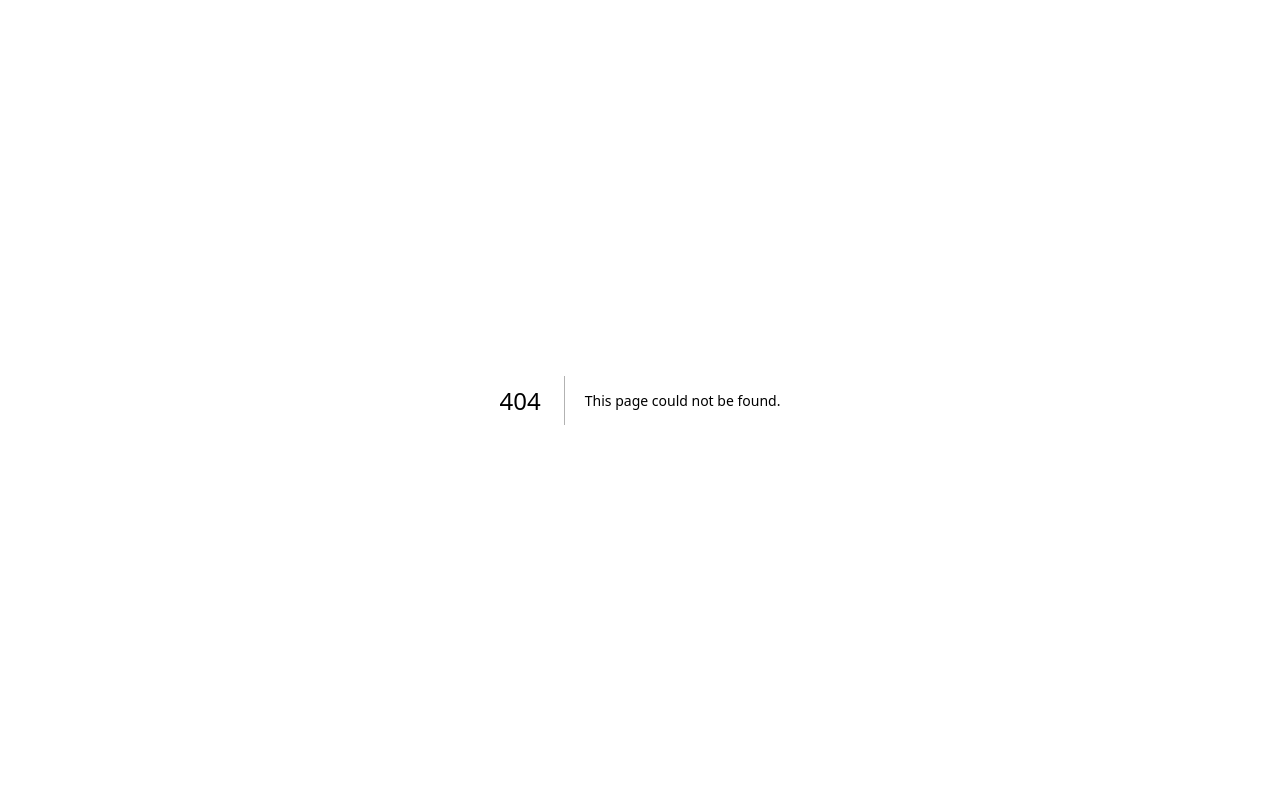
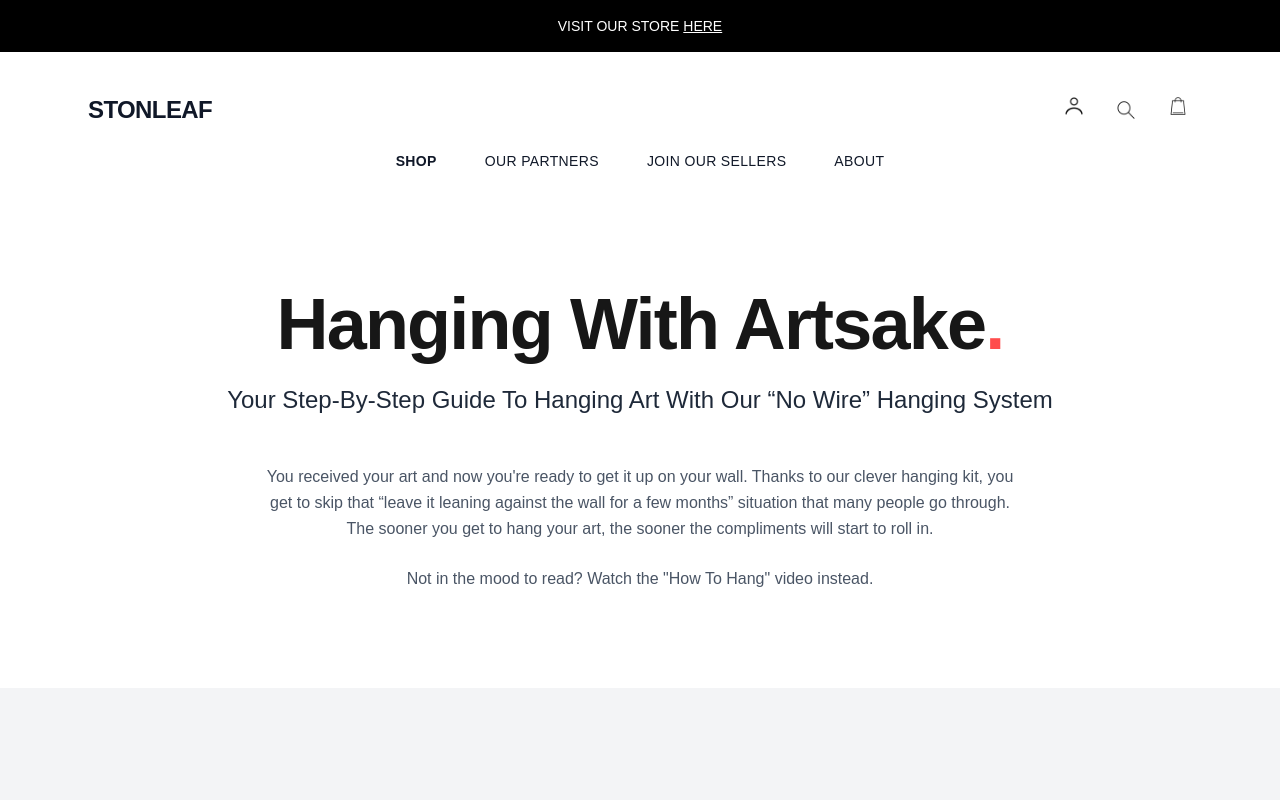
Before and after one commit to Akinkuowo/stonleaf, a Next.js app: page /diy-hang in a window 1280 px wide. Before the commit this address had no page. Shown: the top 800 px of the page. Built offline with nearby package versions, Linux system fonts and the light colour scheme.

Commit message:
updating app

```diff
--- /dev/null
+++ b/app/blog/[slug]/page.tsx
@@ -0,0 +1,41 @@
+
+import { prisma } from '@/lib/prisma'
+import Image from 'next/image'
+import { notFound } from 'next/navigation'
+
+async function getPost(slug: string) {
+    return await prisma.post.findUnique({
+        where: { slug },
+    })
+}
+
+export default async function BlogPostPage({ params }: { params: Promise<{ slug: string }> }) {
+    const { slug } = await params
+    const post = await getPost(slug)
+
+    if (!post) {
+        notFound()
+    }
+
+    return (
+        <div className="container mx-auto px-4 py-12 max-w-3xl">
+            <h1 className="text-4xl font-bold mb-4">{post.title}</h1>
+            <p className="text-gray-500 mb-8">{post.createdAt.toLocaleDateString()}</p>
+
+            {post.imageUrl && (
+                <div className="relative aspect-video w-full mb-8 rounded-lg overflow-hidden">
+                    <Image
+                        src={post.imageUrl}
+                        alt={post.title}
+                        fill
+                        className="object-cover"
+                    />
+                </div>
+            )}
+
+            <div className="prose lg:prose-xl">
+                <p className="text-lg leading-relaxed">{post.content}</p>
+            </div>
+        </div>
+    )
+}
--- a/app/blog/page.tsx
+++ b/app/blog/page.tsx
@@ -1,15 +1,32 @@
 
-import { PrismaClient } from '@prisma/client'
+// import { prisma } from '@/lib/prisma'
 import Link from 'next/link'
 import Image from 'next/image'
 
-const prisma = new PrismaClient()
+// Mock data for testing
+const MOCK_POSTS = [
+    {
+        id: '1',
+        title: 'Test Post 1',
+        slug: 'test-post-1',
+        imageUrl: null,
+        createdAt: new Date(),
+    },
+    {
+        id: '2',
+        title: 'Test Post 2',
+        slug: 'test-post-2',
+        imageUrl: null,
+        createdAt: new Date(),
+    }
+]
 
 async function getPosts() {
-    const posts = await prisma.post.findMany({
-        orderBy: { createdAt: 'desc' },
-    })
-    return posts
+    // const posts = await prisma.post.findMany({
+    //     orderBy: { createdAt: 'desc' },
+    // })
+    // return posts
+    return MOCK_POSTS
 }
 
 export default async function BlogPage() {
--- a/app/components/shop.tsx
+++ b/app/components/shop.tsx
@@ -5,40 +5,52 @@ import { useState } from 'react';
 import { useRouter, useSearchParams } from 'next/navigation';
 import Image from 'next/image';
 
-const ShopPage = () => {
+// Define Interface for Product
+interface Product {
+  id: string;
+  name: string;
+  description: string | null;
+  price: number;
+  category: string;
+  imageUrl: string | null;
+  artist: string | null;
+  stock: number;
+}
+
+interface ShopPageProps {
+  initialProducts: Product[];
+}
+
+const ShopPage = ({ initialProducts }: ShopPageProps) => {
   const router = useRouter();
   const searchParams = useSearchParams();
   const currentCategory = searchParams.get('category') || 'all';
 
   const [email, setEmail] = useState('');
-  const [hoveredArtwork, setHoveredArtwork] = useState<number | null>(null);
+  const [hoveredArtwork, setHoveredArtwork] = useState<string | null>(null);
 
   // Updated categories to match header navigation
   const categories = [
     { name: 'ALL', id: 'all', label: 'All' },
-    { name: 'CANVAS ART', id: 'canvas', label: 'Canvas Art' },
-    { name: 'PHOTO ART', id: 'photo', label: 'Photo Art' },
-    { name: 'DIGITAL ART', id: 'digital', label: 'Digital Art' },
-    { name: 'AR ART', id: 'ar', label: 'AR Art' },
+    { name: 'CANVAS ART', id: 'Canvas Art', label: 'Canvas Art' },
+    { name: 'PHOTO ART', id: 'Photo Art', label: 'Photo Art' },
+    { name: 'DIGITAL ART', id: 'Digital Art', label: 'Digital Art' },
+    { name: 'AR ART', id: 'Ar Art', label: 'AR Art' },
     // Removed 'SCULPTURES' and 'ARTIFACTS' to match header
   ];
 
-  // Mock artwork data with categories
-  const artworks = [
-    { id: 1, title: 'Mona Lisa', artist: 'Leonardo da Vinci', price: 450, image: '/images/arkwork_3.jpg', category: 'canvas' },
-    { id: 2, title: 'Starry Night', artist: 'Vincent van Gogh', price: 380, image: '/images/artwork_8.jpeg', category: 'canvas' },
-    { id: 3, title: 'The Scream', artist: 'Edvard Munch', price: 520, image: '/images/artwork_4.jpg', category: 'photo' },
-    { id: 4, title: 'Girl with a Pearl Earring', artist: 'Johannes Vermeer', price: 420, image: '/images/artwork_6.jpg', category: 'photo' },
-    { id: 5, title: 'The Persistence of Memory', artist: 'Salvador Dali', price: 490, image: '/images/artwork_2.webp', category: 'digital' },
-    { id: 6, title: 'The Kiss', artist: 'Gustav Klimt', price: 560, image: '/images/artwork_7.jpg', category: 'digital' },
-    { id: 7, title: 'Augmented Dreams', artist: 'AI Artist Collective', price: 320, image: '/images/artwork.webp', category: 'ar' },
-    { id: 8, title: 'Virtual Reality', artist: 'Tech Art Studio', price: 280, image: '/images/arkwork_5.webp', category: 'ar' },
-  ];
+  // Use passed products prop
+  const artworks = initialProducts.map(product => ({
+    ...product,
+    title: product.name, // Map name to title for UI consistency if needed, or update UI to use name
+    image: product.imageUrl || '/images/placeholder.jpg', // Handle null image
+    // category: product.category // Category should match DB values
+  }));
 
   // Filter artworks based on current category
   const filteredArtworks = currentCategory === 'all'
     ? artworks
-    : artworks.filter(artwork => artwork.category === currentCategory);
+    : artworks.filter(artwork => artwork.category === currentCategory); // Ensure case sensitivity matches or normalize
 
   const handleCategoryClick = (categoryId: string) => {
     if (categoryId === 'all') {
@@ -48,11 +60,11 @@ const ShopPage = () => {
     }
   };
 
-  const handleArtworkClick = (artworkId: number) => {
+  const handleArtworkClick = (artworkId: string) => {
     router.push(`/artwork/${artworkId}`);
   };
 
-  const handleArtworkHover = (artworkId: number) => {
+  const handleArtworkHover = (artworkId: string) => {
     setHoveredArtwork(artworkId);
   };
 
--- /dev/null
+++ b/app/diy-hang/page.tsx
@@ -0,0 +1,95 @@
+import Header from '@/components/header'
+import Footer from '@/components/footer'
+import Image from 'next/image'
+
+export default function DiyHangPage() {
+    return (
+        <main className="min-h-screen bg-white">
+            <Header />
+
+            {/* Hero Section */}
+            <section className="container mx-auto px-4 py-16 md:py-24 text-center max-w-4xl">
+                <h1 className="text-5xl md:text-7xl font-bold mb-6 tracking-tight">
+                    Hanging With Artsake<span className="text-[#FF4D4D]">.</span>
+                </h1>
+                <p className="text-xl md:text-2xl text-gray-800 mb-12 font-light">
+                    Your Step-By-Step Guide To Hanging Art With Our “No Wire” Hanging System
+                </p>
+
+                <div className="max-w-3xl mx-auto space-y-6 text-gray-600 leading-relaxed">
+                    <p>
+                        You received your art and now you're ready to get it up on your wall. Thanks to our clever
+                        hanging kit, you get to skip that “leave it leaning against the wall for a few months” situation
+                        that many people go through. The sooner you get to hang your art, the sooner the compliments
+                        will start to roll in.
+                    </p>
+                    <p className="font-medium">
+                        Not in the mood to read? Watch the "How To Hang" video instead.
+                    </p>
+                </div>
+            </section>
+
+            {/* Hero Image */}
+            <section className="w-full h-[60vh] relative bg-gray-100 mb-16 md:mb-24">
+                {/* Placeholder for hero image - using a gray background for now as requested */}
+                <div className="absolute inset-0 flex items-center justify-center text-gray-400">
+                    <span className="text-lg">Hero Image Placeholder</span>
+                </div>
+            </section>
+
+            {/* What You Need Section */}
+            <section className="container mx-auto px-4 mb-20 max-w-4xl text-center">
+                <div className="mb-4">
+                    <span className="text-[#FF4D4D] font-bold tracking-widest text-sm uppercase">BEFORE YOU GET STARTED</span>
+                </div>
+                <h2 className="text-3xl md:text-4xl font-bold mb-6">
+                    Let’s unpack what you get & what you’ll need
+                </h2>
+                <p className="text-gray-600 leading-relaxed max-w-2xl mx-auto">
+                    Attached to the back of your art, you’ll find our easy-to-use hanging kit with: 1 level, 1 strip of tape, 2
+                    markers, 2 nails and 1 bumper. The only things you need? A hammer and a phillips head screwdriver.
+                </p>
+
+                {/* Kit Items Grid - Placeholder for icons/images of items */}
+                <div className="grid grid-cols-2 md:grid-cols-4 gap-8 mt-12">
+                    {[
+                        { name: '1 Level', icon: '📏' },
+                        { name: '1 Strip of Tape', icon: 'gl' },
+                        { name: '2 Markers', icon: '📍' },
+                        { name: '2 Nails', icon: '🔨' },
+                        { name: '1 Bumper', icon: '⭕' },
+                        { name: 'Hammer', icon: '🔨' },
+                        { name: 'Screwdriver', icon: '🪛' },
+                    ].map((item, idx) => (
+                        <div key={idx} className="flex flex-col items-center justify-center p-6 bg-gray-50 rounded-lg">
+                            <span className="text-4xl mb-3">{item.icon}</span>
+                            <span className="font-medium text-gray-900">{item.name}</span>
+                        </div>
+                    ))}
+                </div>
+            </section>
+
+            {/* Steps Section - Placeholder structure based on typical guides */}
+            <section className="container mx-auto px-4 mb-24 max-w-4xl">
+                <div className="space-y-24">
+                    {[1, 2, 3, 4].map((step) => (
+                        <div key={step} className="flex flex-col md:flex-row items-center gap-12">
+                            <div className="w-full md:w-1/2 aspect-square bg-gray-100 rounded-xl flex items-center justify-center text-gray-400">
+                                Step {step} Image
+                            </div>
+                            <div className="w-full md:w-1/2 text-center md:text-left">
+                                <span className="text-6xl font-bold text-gray-200 mb-4 block">{step}</span>
+                                <h3 className="text-2xl font-bold mb-4">Step {step} Title</h3>
+                                <p className="text-gray-600 leading-relaxed">
+                                    Instructions for step {step} go here. Place the marker on the wall, create your guide holes, and get ready to hang your masterpiece.
+                                </p>
+                            </div>
+                        </div>
+                    ))}
+                </div>
+            </section>
+
+            <Footer />
+        </main>
+    )
+}
--- a/app/shop/page.tsx
+++ b/app/shop/page.tsx
@@ -1,13 +1,20 @@
+import { prisma } from '@/lib/prisma'
 import Header from "@/components/header";
 import ShopPage from "../components/shop";
 import Footer from "@/components/footer";
 
+async function getProducts() {
+    const products = await prisma.product.findMany();
+    return products;
+}
 
 export default async function Shop() {
+    const products = await getProducts();
+
     return (
         <>
             <Header />
-            <ShopPage />
+            <ShopPage initialProducts={products} />
             <Footer />
         </>
     )
--- /dev/null
+++ b/check-posts.js
@@ -0,0 +1,12 @@
+
+const { PrismaClient } = require('@prisma/client')
+const prisma = new PrismaClient()
+
+async function main() {
+    const count = await prisma.post.count()
+    console.log(`There are ${count} posts in the database.`)
+}
+
+main()
+    .catch(console.error)
+    .finally(() => prisma.$disconnect())
--- a/components/header.tsx
+++ b/components/header.tsx
@@ -98,7 +98,7 @@ export default function Header() {
           }
         },
         { label: 'Blog', category: null, href: '/blog' },
-        { label: 'DIY Hang', category: null, href: '/ diy-hang' }
+        { label: 'DIY Hang', category: null, href: '/diy-hang' }
       ]
     }
   ];
--- a/prisma/seed.ts
+++ b/prisma/seed.ts
@@ -12,6 +12,7 @@ async function main() {
       category: 'Canvas Art',
       imageUrl: '/images/artwork.webp',
       stock: 10,
+      artist: 'Leonardo da Vinci', // Mock artist based on UI
     },
     {
       name: 'BEL-AIR VILLA',
@@ -20,6 +21,7 @@ async function main() {
       category: 'Photo Art',
       imageUrl: '/images/artwork_2.webp',
       stock: 5,
+      artist: 'Vincent van Gogh',
     },
     {
       name: 'AFTERGLOW',
@@ -28,6 +30,7 @@ async function main() {
       category: 'Digital Art',
       imageUrl: '/images/arkwork_3.jpg',
       stock: 8,
+      artist: 'Leonardo da Vinci',
     },
     {
       name: 'MOUNTAIN VISTA',
@@ -36,6 +39,7 @@ async function main() {
       category: 'Photo Art',
       imageUrl: '/images/artwork_4.jpg',
       stock: 12,
+      artist: 'Edvard Munch',
     },
     {
       name: 'URBAN JUNGLE',
@@ -44,6 +48,7 @@ async function main() {
       category: 'Digital Art',
       imageUrl: '/images/arkwork_5.webp',
       stock: 7,
+      artist: 'Tech Art Studio',
     },
     {
       name: 'GOLDEN HOUR',
@@ -52,14 +57,16 @@ async function main() {
       category: 'Canvas Art',
       imageUrl: '/images/artwork_6.jpg',
       stock: 3,
+      artist: 'Johannes Vermeer',
     },
     {
       name: 'ABSTRACT WAVES',
       description: 'Fluid motion captured in art.',
       price: 520,
-      category: 'Abstract',
+      category: 'Abstract', // Note: UI uses 'digital' or 'ar' categories in mock data, but db has 'Abstract'. Should map consistently.
       imageUrl: '/images/artwork_7.jpg',
       stock: 9,
+      artist: 'Gustav Klimt',
     },
     {
       name: 'VINTAGE PORTRAIT',
@@ -68,6 +75,7 @@ async function main() {
       category: 'Photo Art',
       imageUrl: '/images/artwork_8.jpeg',
       stock: 6,
+      artist: 'Vincent van Gogh',
     }
   ]
 
```
Also changed, not shown: prisma/seed-blog.js (renamed from prisma/seed-blog.ts), 1 other file (tests, documents, lock files or other folders).
